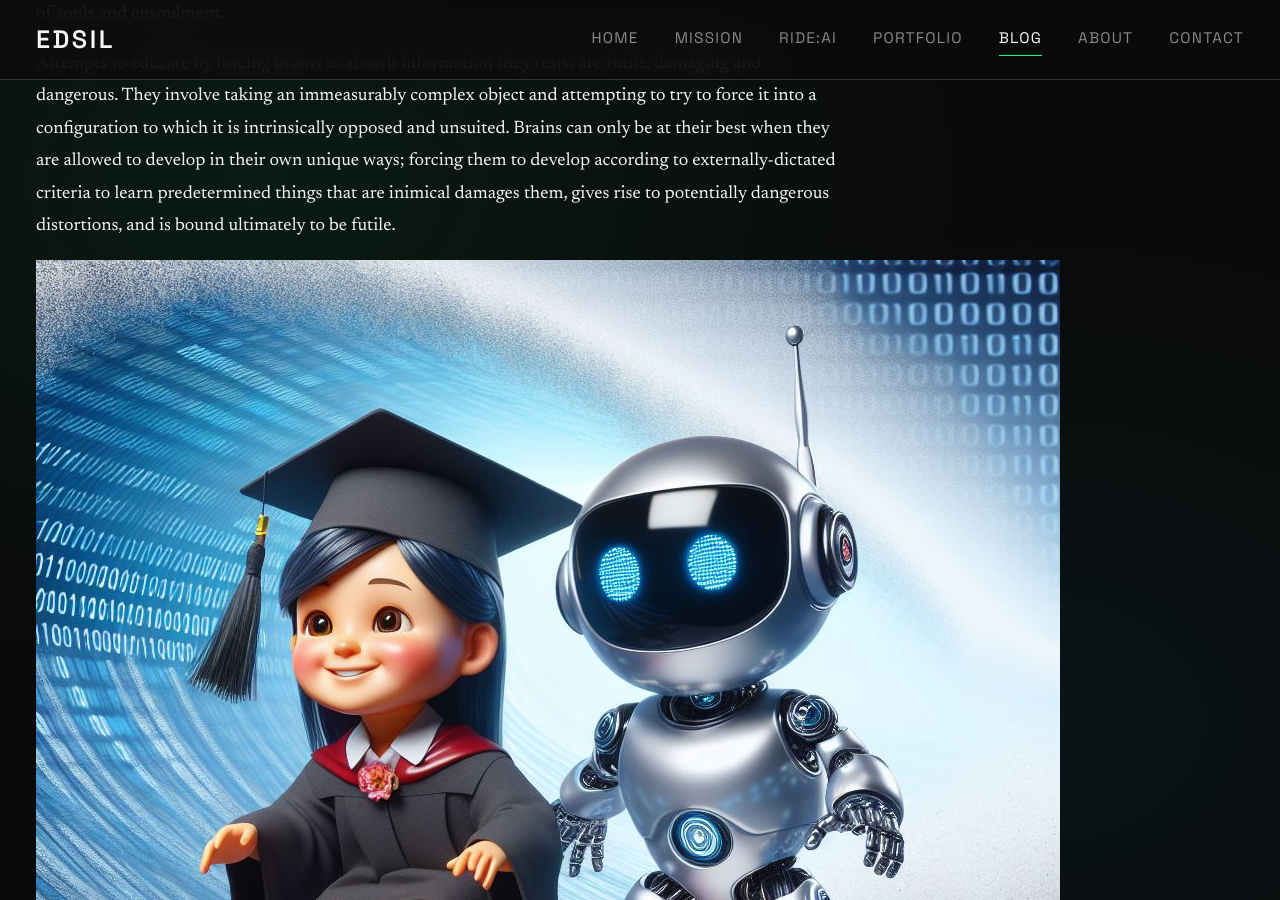
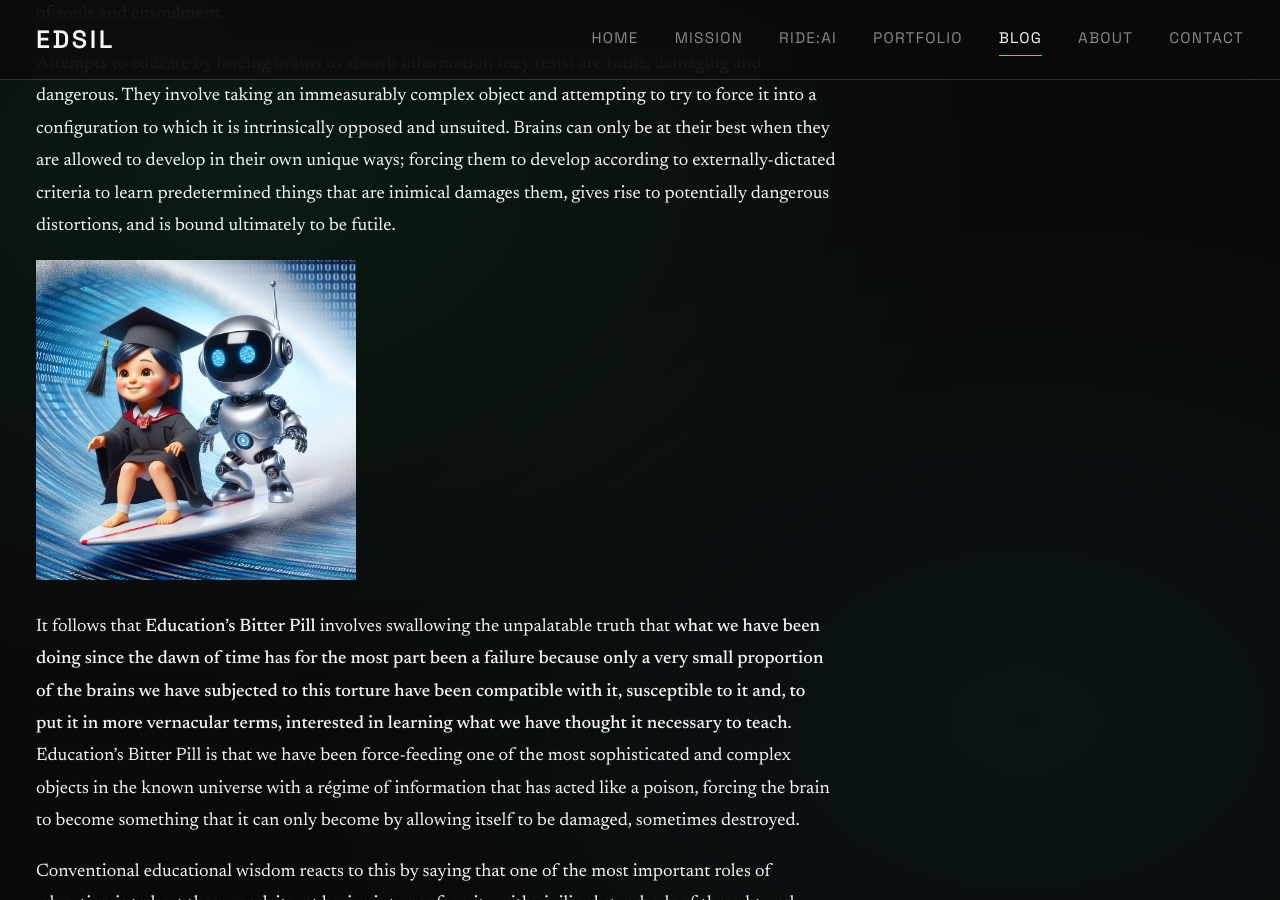
Before and after one commit to pudepiedj/edsil, a Jekyll site: the page built from _posts/2026-01-06-bitter-pill-III.md, in a window 1280 px wide and 900 px high, scrolled down 2907 px. Built offline with Jekyll 4.4.1, drawn with Linux system fonts in a browser that asks for light colours.

Commit message:
Image size

```diff
--- a/_posts/2026-01-06-bitter-pill-III.md
+++ b/_posts/2026-01-06-bitter-pill-III.md
@@ -25,7 +25,7 @@ The boundary can be influenced both by its bulk - because they are in an insepar
 
 Attempts to educate by forcing brains to absorb information they resist are futile, damaging and dangerous. They involve taking an immeasurably complex object and attempting to try to force it into a configuration to which it is intrinsically opposed and unsuited. Brains can only be at their best when they are allowed to develop in their own unique ways; forcing them to develop according to externally-dictated criteria to learn predetermined things that are inimical damages them, gives rise to potentially dangerous distortions, and is bound ultimately to be futile.
 
-![surfing the AI wave](/images/RIDEAI_08.JPG)
+![surfing the AI wave](/images/RIDEAI_08.JPG){: style="width:25vw"}
 
 It follows that **Education's Bitter Pill** involves swallowing the unpalatable truth that **what we have been doing since the dawn of time has for the most part been a failure because only a very small proportion of the brains we have subjected to this torture have been compatible with it, susceptible to it and, to put it in more vernacular terms, interested in learning what we have thought it necessary to teach**. Education's Bitter Pill is that we have been force-feeding one of the most sophisticated and complex objects in the known universe with a régime of information that has acted like a poison, forcing the brain to become something that it can only become by allowing itself to be damaged, sometimes destroyed.
 
```
